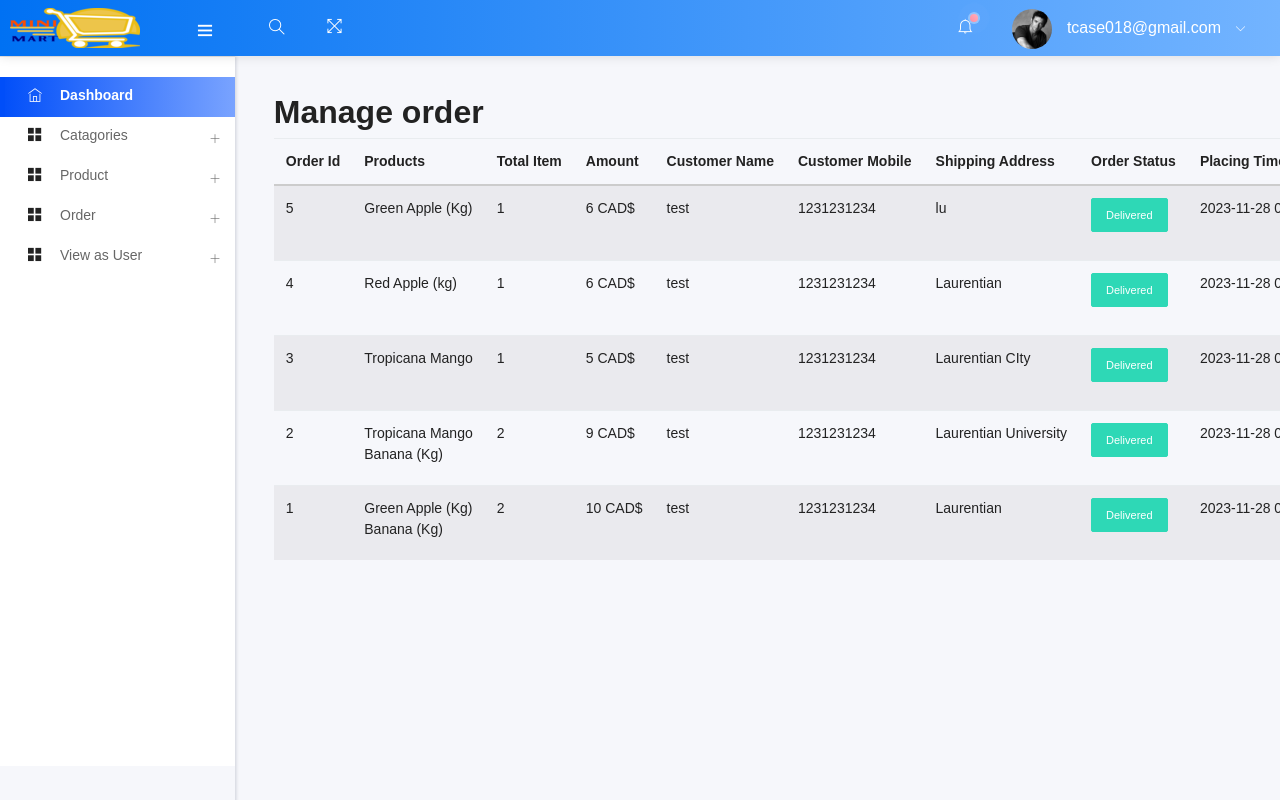
After one commit to ArfanGits/POS, a PHP site: page /POS/admin/manage_order.php in a window 1280 px wide. The commit adds this page. Run offline with PHP 8.4, Linux system fonts and the light colour scheme; a user stored in the database is signed in; data comes from the database, SQL or seed files in the repository; both versions use the stored data as it was after the commit.

Commit message:
Project Complete

```diff
--- a/admin/class/adminback.php
+++ b/admin/class/adminback.php
@@ -578,7 +578,7 @@ class  adminback
                     window.location.href='exit_order.php';
                     </script>
                     ";
-                    unset($_SESSION['cart']);
+            unset($_SESSION['cart']);
         } else {
             echo "
                     <script>
@@ -598,4 +598,14 @@ class  adminback
         }
     }
 
+
+    function all_order_info()
+    {
+        $query = "SELECT * FROM `all_order_info` ORDER BY `order_time` DESC";
+
+        if (mysqli_query($this->connection, $query)) {
+            $all_order_info = mysqli_query($this->connection, $query);
+            return $all_order_info;
+        }
+    }
 }
--- a/admin/includes/sidenav.php
+++ b/admin/includes/sidenav.php
@@ -76,7 +76,7 @@
                     <span class="pcoded-mcaret"></span>
                 </a>
 
-                <ul class="pcoded-submenu">
+                <!-- <ul class="pcoded-submenu">
                     <li class="">
                         <a href="add_order.php">
                             <span class="pcoded-micon"><i class="ti-angle-right"></i></span>
@@ -87,7 +87,7 @@
 
 
 
-                </ul>
+                </ul> -->
 
 
                 <ul class="pcoded-submenu">
--- /dev/null
+++ b/admin/manage_order.php
@@ -0,0 +1,3 @@
+<?php
+$views = "manage_order";
+include("template.php");
--- /dev/null
+++ b/admin/views/manage_order_view.php
@@ -0,0 +1,65 @@
+<h2>Manage order</h2>
+
+<?php
+
+$catagories = $obj->display_catagory();
+$all_order_info = $obj->all_order_info();
+
+$order_infos = array();
+while ($all_order = mysqli_fetch_assoc($all_order_info)) {
+    $order_infos[] = $all_order;
+}
+
+// if(isset($_POST['update_status_btn'])){
+
+//    $status_msg =  $obj->updat_order_status($_POST);
+// }
+
+if (isset($status_msg)) {
+    echo  $status_msg;
+}
+
+
+?>
+<div>
+    <table class="table table-striped">
+        <thead>
+            <tr>
+                <th class="product-name">Order Id</th>
+                <th class="product-price">Products</th>
+                <th class="product-quantity">Total Item</th>
+                <th class="product-subtotal">Amount</th>
+                <th class="product-subtotal">Customer Name</th>
+                <th class="product-subtotal">Customer Mobile</th>
+                <th class="product-subtotal">Shipping Address</th>
+                <th class="product-subtotal">Order Status</th>
+                <th class="product-subtotal">Placing Time</th>
+            </tr>
+        </thead>
+
+        <tbody>
+
+            <?php
+            foreach ($order_infos as $order_info) {
+            ?>
+                <tr>
+                    <td class="product-name"><?php echo $order_info['order_id'] ?></td>
+                    <td class="product-price"><?php echo $order_info['product_name'] ?></td>
+                    <td class="product-quantity"><?php echo $order_info['product_item'] ?></td>
+                    <td class="product-subtotal"><?php echo $order_info['amount'] ?> CAD$</td>
+                    <td class="product-subtotal"><?php echo $order_info['customer_name'] ?></td>
+                    <td class="product-subtotal"><?php echo $order_info['shipping_mobile'] ?></td>
+                    <td class="product-subtotal"><?php echo $order_info['shipping_address'] ?></td>
+                    <td class="product-subtotal">
+                        <?php
+                        echo "<p class='btn btn-success btn-sm'> Delivered </p>";
+                        ?>
+                    </td>
+
+                    <td class="product-subtotal"><?php echo $order_info['order_time'] ?></td>
+                </tr>
+
+            <?php } ?>
+        </tbody>
+    </table>
+</div>
```
Also changed, not shown: pos.sql (+36 -8 lines).
